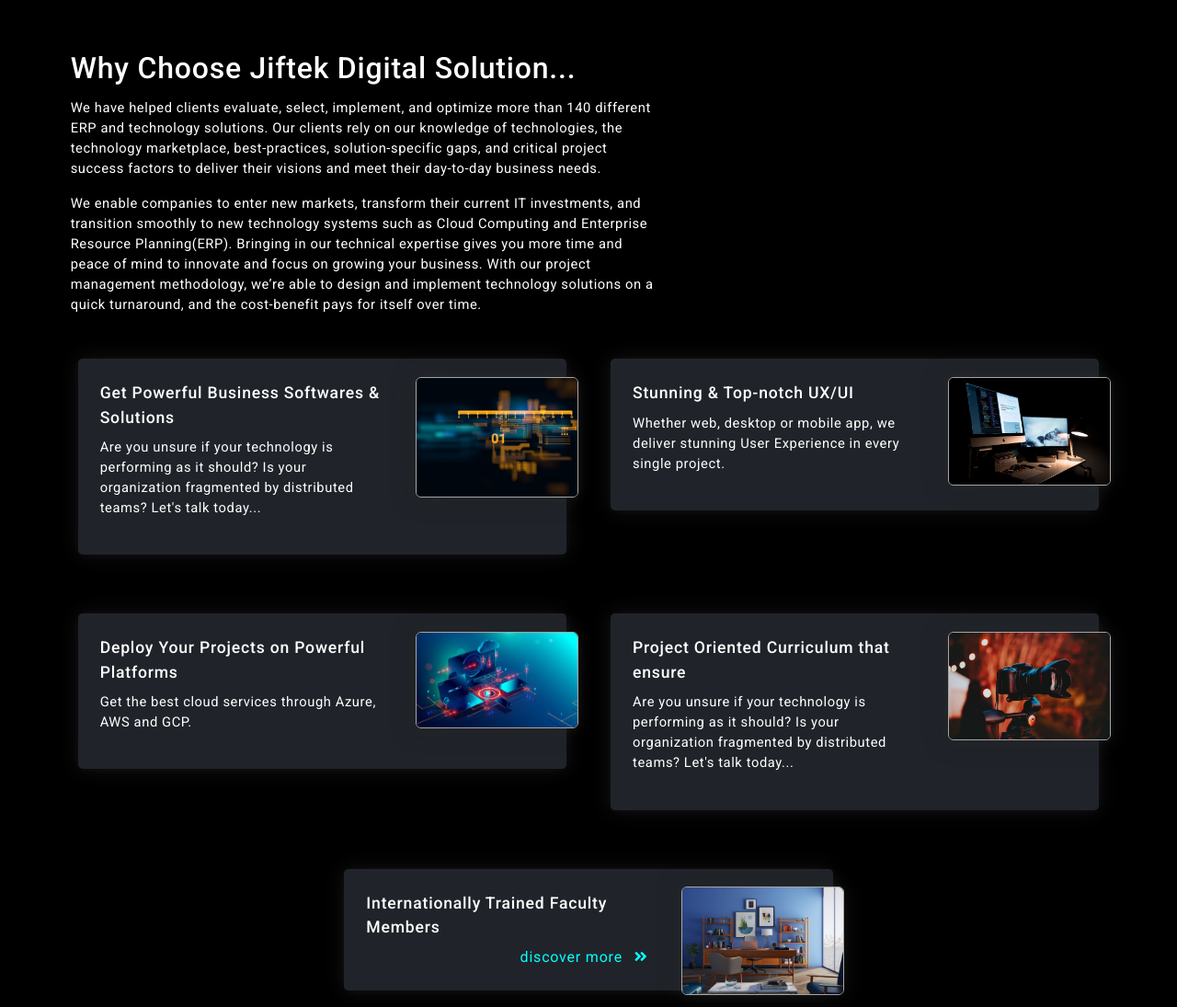
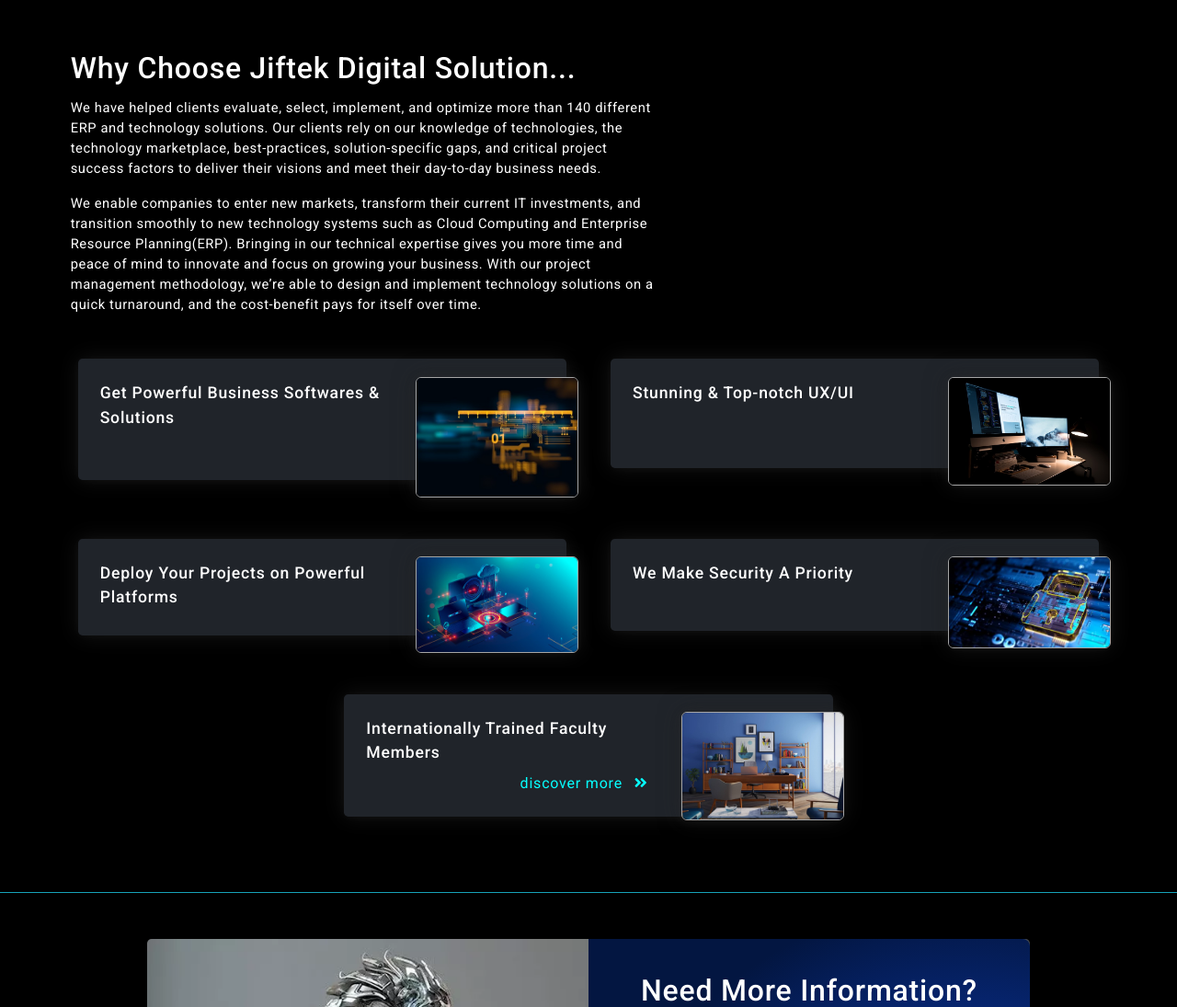
Before and after one commit to YemiAdebayo/jiftekweb, a Django app: page / in a window 1280 px wide. Shown: the part 1433-2528 px from the top of the page at 92% size. Run offline with Django 3.2, Linux system fonts and the light colour scheme; some libraries are stand-ins or nearby versions.

Commit message:
working on landing page

```diff
--- a/pages/templates/pages/base.html
+++ b/pages/templates/pages/base.html
@@ -67,8 +67,7 @@
                             <li>
                                 <a href="{% url 'cloud-computing' %}">
                                     <span class="pr-2">
-                                        <!-- <i class="fas fa-external-link-square-alt"></i> -->
-                                        <i class="fas fa-cloud" ></i>
+                                        <i class="fas fa-cloud"></i>
                                     </span>
                                     Cloud Computing
                                 </a>
@@ -162,47 +161,47 @@
                             <span class="pr-2">
                                 <i class="fas fa-arrow-down"></i>
                             </span>
-                            COURSES
+                            SERVICES
                         </a>
                         <ul class="dropdown-menu" aria-labelledby="dropdownMenu2">
                             <li>
                                 <a href="{% url 'cloud-computing' %}">
                                     <span class="pr-2">
-                                        <i class="fas fa-external-link-square-alt"></i>
+                                        <i class="fas fa-cloud"></i>
                                     </span>
-                                    CLOUD COMPUTING
+                                    Cloud Computing
                                 </a>
                             </li>
                             <li>
                                 <a href="{% url 'web-and-app-design' %}">
                                     <span class="pr-2">
-                                        <i class="fas fa-external-link-square-alt"></i>
+                                        <i class="fas fa-laptop"></i>
                                     </span>
-                                    WEB &AMP; APP DESIGN
+                                    Web &amp; App Design
                                 </a>
                             </li>
                             <li>
                                 <a href="{% url 'it-consulting' %}">
                                     <span class="pr-2">
-                                        <i class="fas fa-external-link-square-alt"></i>
+                                        <i class="fa fa-phone" aria-hidden="true"></i>
                                     </span>
-                                    IT CONSULTING
+                                    IT Consulting
                                 </a>
                             </li>
                             <li>
                                 <a href="{% url 'security-and-compliance' %}">
                                     <span class="pr-2">
-                                        <i class="fas fa-external-link-square-alt"></i>
+                                        <i class="fas fa-fingerprint"></i>
                                     </span>
-                                    CYBER SECURITY
+                                    Cyber Security
                                 </a>
                             </li>
                             <li>
                                 <a href="{% url 'training' %}">
                                     <span class="pr-2">
-                                        <i class="fas fa-external-link-square-alt"></i>
+                                        <i class="fas fa-user-graduate"></i>
                                     </span>
-                                    IT TRAINING
+                                    IT Training
                                 </a>
                             </li>
                         </ul>
--- a/pages/templates/pages/index.html
+++ b/pages/templates/pages/index.html
@@ -163,7 +163,8 @@
         </p>
         <p class="paragraph text-white col-md-7 py-0 px-1 px-md-3">
             We enable companies to enter new markets, transform their current IT investments,
-            and transition smoothly to new technology systems such as Cloud Computing and Enterprise Resource Planning(ERP).
+            and transition smoothly to new technology systems such as Cloud Computing and Enterprise Resource
+            Planning(ERP).
             Bringing in our technical expertise gives you more time and
             peace of mind to innovate and focus on growing your business. With our project management methodology,
             we’re able to design and implement technology solutions on a quick turnaround,
@@ -177,15 +178,17 @@
                     <h4 class="card-title text-white my-0 py-0">
                         Get Powerful Business Softwares &amp; Solutions
                     </h4>
-                    <p class="paragraph text-white pt-2 pb-0">
+                    <!-- <p class="paragraph text-white pt-2 pb-0">
                         Are you unsure if your technology is performing as it should?
                         Is your organization fragmented by distributed teams?
                         Let's talk today...
-                    </p>
+                    </p> -->
                 </div>
                 <div class="col-md-4 p-0 m-0 text-right">
-                    <img loading="lazy" src="{% static 'img/powerful-business-software-from-jiftek-digital-solution.jpg' %}"
-                        class="card-img-top position-relative wide-dark-shadow" alt="get powerful business software solutions from jiftek digital solution">
+                    <img loading="lazy"
+                        src="{% static 'img/powerful-business-software-from-jiftek-digital-solution.jpg' %}"
+                        class="card-img-top position-relative wide-dark-shadow"
+                        alt="get powerful business software solutions from jiftek digital solution">
                 </div>
             </div>
         </div>
@@ -195,9 +198,9 @@
                     <h4 class="card-title text-white my-0 py-0">
                         Stunning &amp; Top-notch UX/UI
                     </h4>
-                    <p class="paragraph text-white pt-2 pb-0">
+                    <!-- <p class="paragraph text-white pt-2 pb-0">
                         Whether web, desktop or mobile app, we deliver stunning User Experience in every single project.
-                    </p>
+                    </p> -->
                 </div>
                 <div class="col-md-4 p-0 m-0 text-right">
                     <img loading="lazy" src="{% static 'img/take-courses-in-film-making-at-vfx-academy.jpg' %}"
@@ -212,12 +215,13 @@
                     <h4 class="card-title text-white my-0 py-0">
                         Deploy Your Projects on Powerful Platforms
                     </h4>
-                    <p class="paragraph text-white pt-2 pb-0">
+                    <!-- <p class="paragraph text-white pt-2 pb-0">
                         Get the best cloud services through Azure, AWS and GCP.
-                    </p>
+                    </p> -->
                 </div>
                 <div class="col-md-4 p-0 m-0 text-right">
-                    <img loading="lazy" src="{% static 'img/deploy-your-projects-on-powerful-cloud-platforms-with-jiftek.jpg' %}"
+                    <img loading="lazy"
+                        src="{% static 'img/deploy-your-projects-on-powerful-cloud-platforms-with-jiftek.jpg' %}"
                         class="card-img-top position-relative wide-dark-shadow ml-auto"
                         alt="Quality Google Cloud, Amazon AWS and Microsoft Azure services in Lagos">
                 </div>
@@ -227,16 +231,15 @@
             <div class="row p-0 m-0 bg-light-ash m-0 rounded-lg wide-dark-shadow">
                 <div class="col-md-8 p-4">
                     <h4 class="card-title text-white my-0 py-0">
-                        Project Oriented Curriculum that ensure
+                        We Make Security A Priority
                     </h4>
-                    <p class="paragraph text-white pt-2 pb-0">
-                        Are you unsure if your technology is performing as it should?
-                        Is your organization fragmented by distributed teams?
-                        Let's talk today...
-                    </p>
+                    <!-- <p class="paragraph text-white pt-2 pb-0">
+                        Don't leave your cyber-security to chance. We help you build, evaluate and counter-act security
+                        loopholes in all your built systems &amp; architecture.
+                    </p> -->
                 </div>
                 <div class="col-md-4 p-0 m-0 text-right">
-                    <img src="{% static 'img/action-aperture-for-film-making-and-production-and-visual-effects.jpg' %}"
+                    <img src="{% static 'img/0_0_480_1_70__News_cyber_lock.jpg' %}"
                         class="card-img-top position-relative wide-dark-shadow"
                         alt="Learn film making, visual effects and cg animation in Lagos">
                 </div>
```
Also changed, not shown: static/img/0_0_480_1_70__News_cyber_lock.jpg (added), static/img/Telit_Blog_Security_Impacts_IoT_Device_Manufacturing_Blog_Side_Image.jpg (added).
